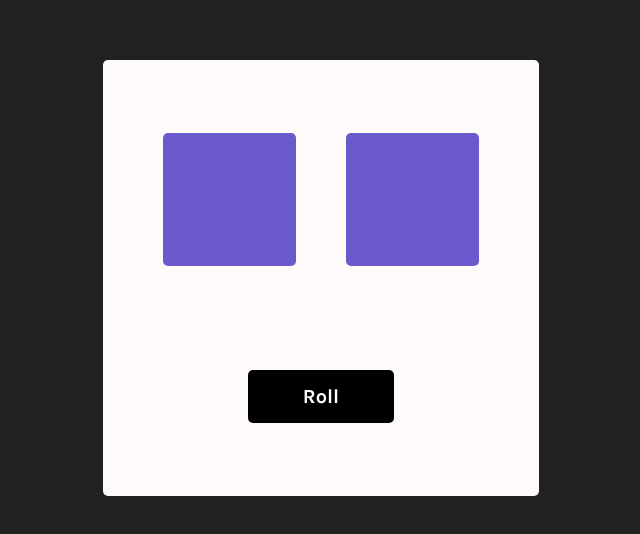
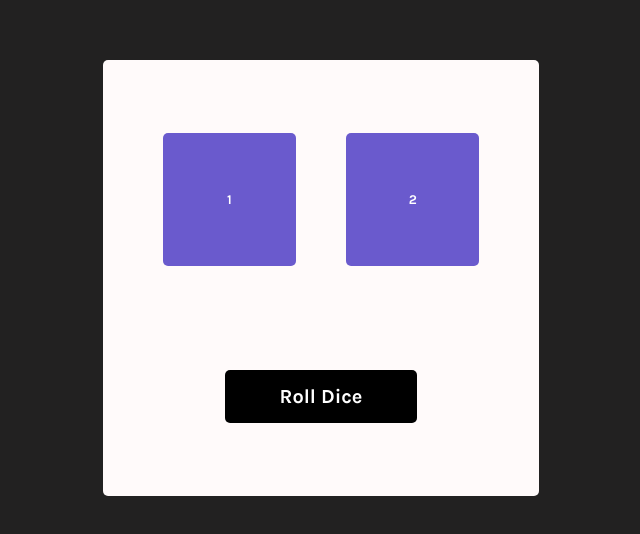
Before and after one commit to 1819367/dice-roll, a React (Vite) app: page / in a window 1280 px wide. Shown: the part 122-656 px from the top of the page, without its empty margins (319-959 px from the left). Built offline with nearby package versions, Linux system fonts and the light colour scheme.

Commit message:
create components

```diff
--- a/src/App.jsx
+++ b/src/App.jsx
@@ -1,15 +1,17 @@
 import { useState } from 'react'
 import './App.css'
+import Die from './components/Die'
+import RollDice from './components/RollDice'
 
 export default function App() {
 
   return (
     <main>
       <div className='dice-container'>
-        <button className='btn-die'></button>
-        <button  className='btn-die'></button>
+        <Die value={1}/>
+        <Die value={2}/>
       </div>
-        <button className='btn-roll btn-roll_style'>Roll</button>
+        <RollDice />
     </main>
   )
 }
--- a/src/components/Die.jsx
+++ b/src/components/Die.jsx
@@ -0,0 +1,5 @@
+export default function Die(props) {
+    return (
+         <button  className='btn-die'>{props.value}</button>
+    )
+}
--- a/src/components/RollDice.jsx
+++ b/src/components/RollDice.jsx
@@ -0,0 +1,5 @@
+export default function RollDice() {
+    return (
+        <button className='btn-roll btn-roll_style'>Roll Dice</button>
+    )
+}
```
